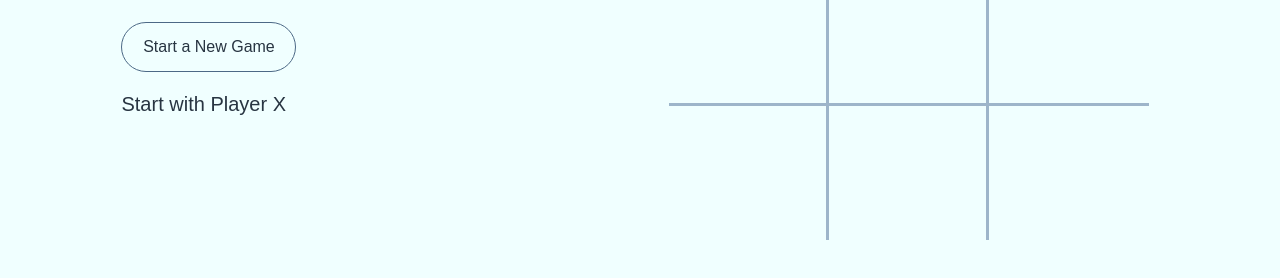
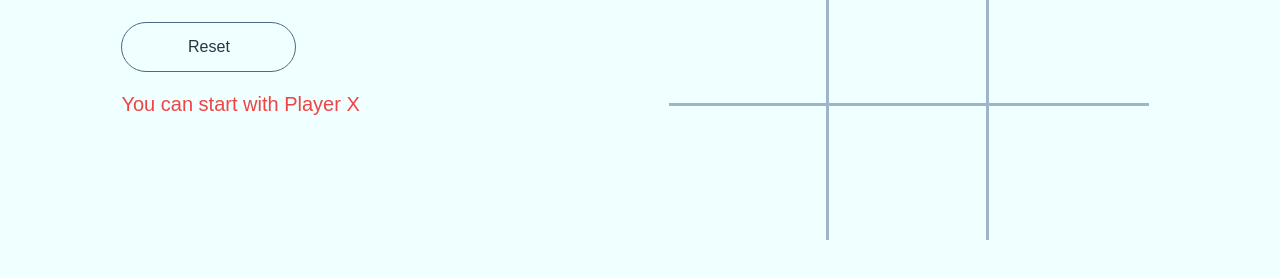
Before and after one commit to maharshi1712/Tic-Tac-Toe, a plain HTML site: page index.html in a window 1280 px wide. Shown: the part 400-678 px from the top of the page. Drawn offline with nearby package versions, Linux system fonts and the light colour scheme.

Commit message:
Update index.html

```diff
--- a/index.html
+++ b/index.html
@@ -20,9 +20,9 @@
                 </h1>
             </div>
             <div class="restart">
-                Start a New Game
+                Reset
             </div>
-            <h5 style="margin-top:20px;" class="start_text">Start with Player X</h5>
+            <h5 style="margin-top:20px;color:#EF4444;" class="start_text">You can start with Player X</h5>
         </div>
         <div class="right">
             <div class="game">
```
